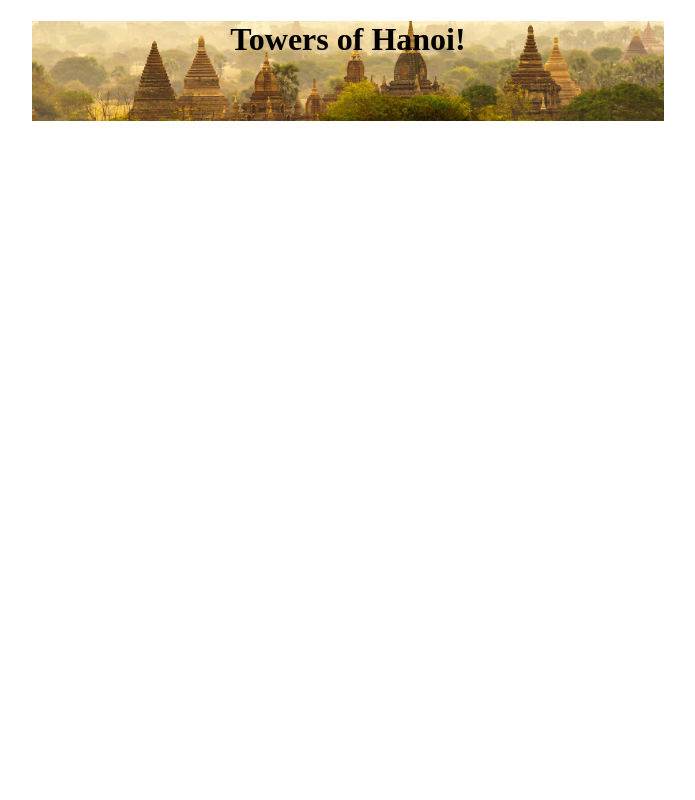
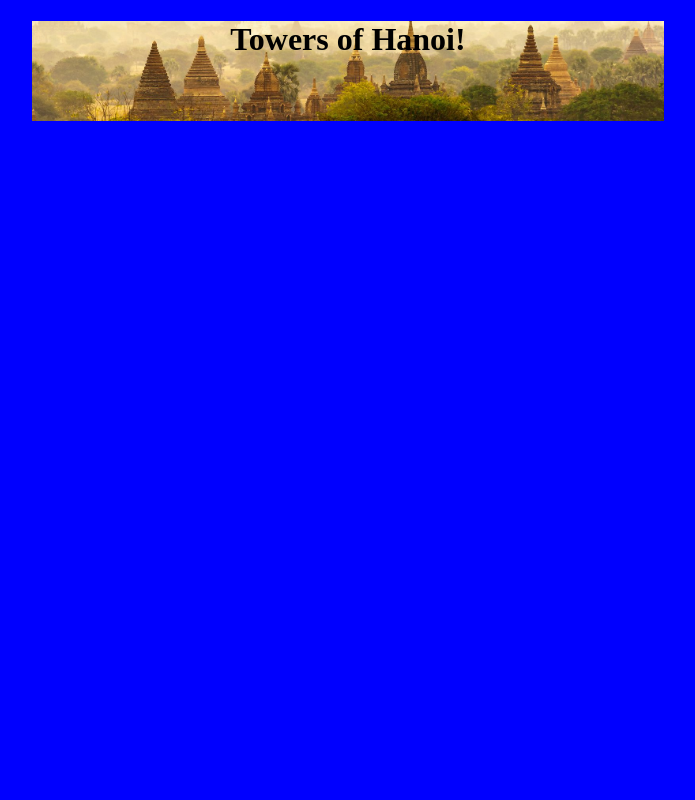
Before and after one commit to chaseTfreeman/ctf_hanoi, a PHP site: page / in a window 1280 px wide. Shown: the whole page, without its empty margins (292-987 px from the left). Run offline with PHP 8.4, Linux system fonts and the light colour scheme; some libraries are stand-ins or nearby versions.

Commit message:
got 'gameBoard' div set full screen

```diff
--- a/styles.css
+++ b/styles.css
@@ -11,3 +11,14 @@ header {
 p, h1 {
   text-align: center;
 }
+#gameBoard {
+    position:fixed;
+    padding:0;
+    margin:0;
+    top:0;
+    left:0;
+    width: 100%;
+    height: 100%;
+    background:blue;
+    z-index: -1;
+}
```
